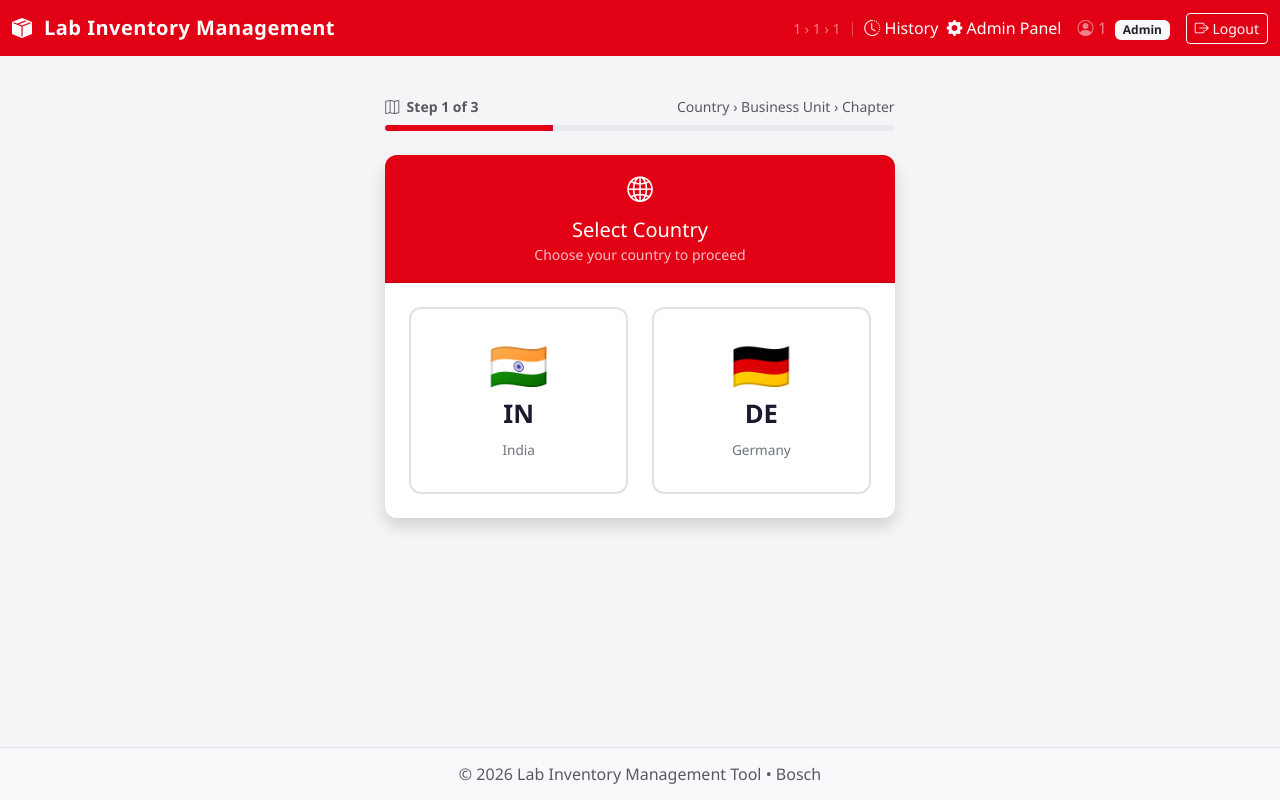
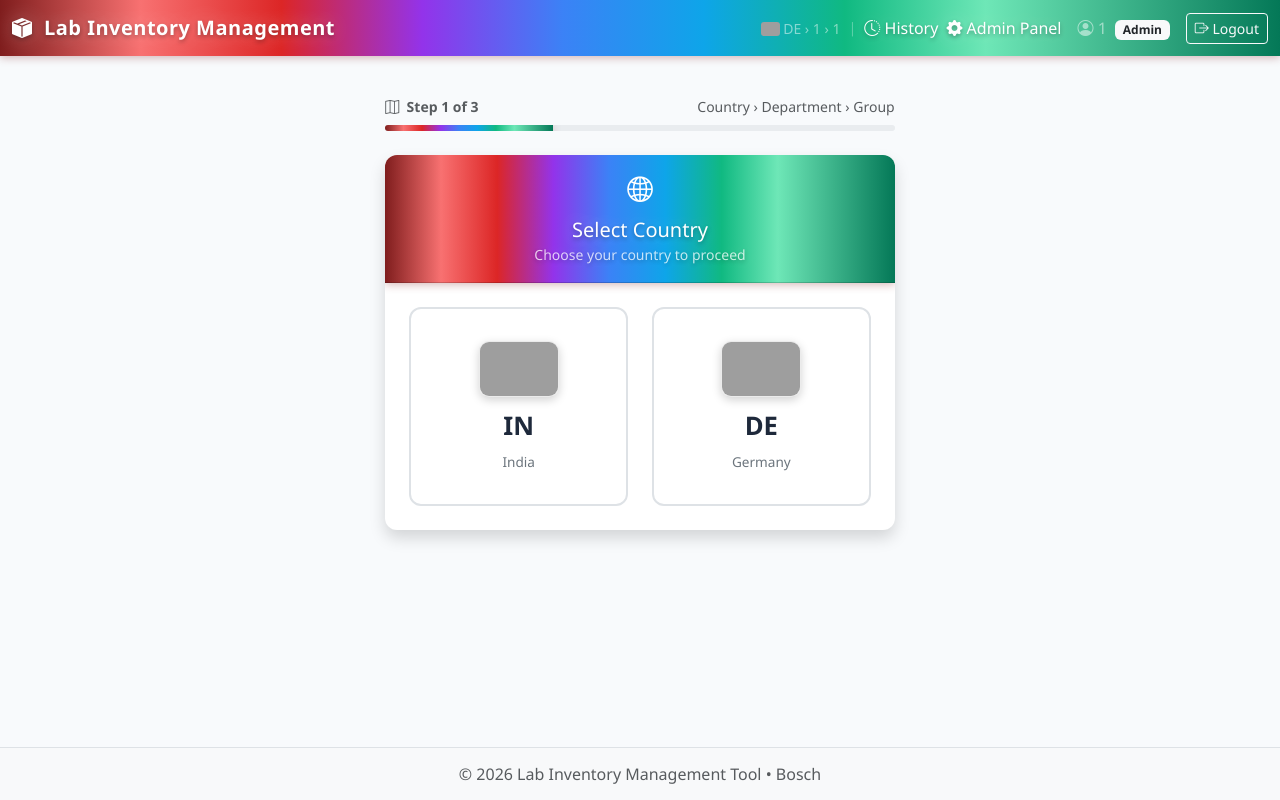
Before and after one commit to MurugaBoopathi/WS_LAB_INVENTORY_MANAGEMENT, a Flask app: page /select-country in a window 1280 px wide. Run offline with Flask 3, Linux system fonts and the light colour scheme; the visitor is signed in with stand-in values (Sample User, id 1); some libraries are stand-ins or nearby versions; grey boxes are pictures that could not be loaded.

Commit message:
Refactor selection flow to use Department and Group hierarchy; update templates and styles accordingly

```diff
--- a/app/data/inventory.json
+++ b/app/data/inventory.json
@@ -7,9 +7,9 @@
         {
           "id": "C1_001",
           "name": "Renesas RH850 D3 board",
-          "is_locked": true,
-          "borrowed_by": null,
-          "borrowed_at": null
+          "is_locked": false,
+          "borrowed_by": "MPI2COB",
+          "borrowed_at": "2026-03-18 10:38:46"
         },
         {
           "id": "C1_002",
--- a/app/routes.py
+++ b/app/routes.py
@@ -10,12 +10,12 @@ main_bp = Blueprint('main', __name__)
 
 
 # ------------------------------------------------------------------
-# Navigation Structure: Country → Business Unit → Chapter
+# Navigation Structure: Country → Department → Group
 # ------------------------------------------------------------------
 
 COUNTRIES = ['IN', 'DE']
 
-BUSINESS_UNITS = {
+DEPARTMENTS = {
     'IN': [
         ('EBA', 'Automotive Aftermarket'),
         ('EBB', 'Bosch Diagnostics'),
@@ -40,69 +40,65 @@ BUSINESS_UNITS = {
     ],
 }
 
-CHAPTERS = {
+GROUPS = {
     'EBA': [
-        'EBA Chapter 1',
-        'EBA Chapter 2',
-        'EBA Chapter 3',
-        'EBA Chapter 4',
-        'EBA Chapter 5',
+        'EBA1',
+        'EBA2',
+        'EBA3',
+        'EBA6',
     ],
     'EBB': [
-        'EBB1',
         'EBB2',
-        'EBB3',
         'EBB4',
         'EBB5',
+        'EBB6',
+        'EBB7',
     ],
     'EBD': [
-        'EBD Chapter 1',
-        'EBD Chapter 2',
-        'EBD Chapter 3',
-        'EBD Chapter 4',
-        'EBD Chapter 5',
+        'EBD1',
+        'EBD2',
+        'EBD3',
+        'EBD4',
+        'EBD5',
+        'EBD6',
     ],
     'ECP': [
-        'ECP Chapter 1',
-        'ECP Chapter 2',
-        'ECP Chapter 3',
-        'ECP Chapter 4',
-        'ECP Chapter 5',
+        'ECP1',
+        'ECP2',
+        'ECP3',
+        'ECP5',
     ],
     'ECT': [
-        'ECT Chapter 1',
-        'ECT Chapter 2',
-        'ECT Chapter 3',
-        'ECT Chapter 4',
-        'ECT Chapter 5',
+        'ECT1',
+        'ECT2',
+        'ECT3',
     ],
     'EMT': [
-        'EMT Chapter 1',
-        'EMT Chapter 2',
-        'EMT Chapter 3',
-        'EMT Chapter 4',
-        'EMT Chapter 5',
+        'EMT1',
+        'EMT2',
+        'EMT3',
     ],
     'ETA': [
-        'ETA Chapter 1',
-        'ETA Chapter 2',
-        'ETA Chapter 3',
-        'ETA Chapter 4',
-        'ETA Chapter 5',
+        'ETA1',
+        'ETA2',
+        'ETA3',
+        'ETA4',
+        'ETA5',
+        'ETA6',
+        'ETA7',
+        'ETA8',
+        'ETA9',
     ],
     'ETE': [
-        'ETE Chapter 1',
-        'ETE Chapter 2',
-        'ETE Chapter 3',
-        'ETE Chapter 4',
-        'ETE Chapter 5',
+        'ETE1',
+        'ETE2',
     ],
     'EXP': [
-        'EXP Chapter 1',
-        'EXP Chapter 2',
-        'EXP Chapter 3',
-        'EXP Chapter 4',
-        'EXP Chapter 5',
+        'EXP1',
+        'EXP2',
+        'EXP3',
+        'EXP4',
+        'EXP5',
     ],
 }
 
@@ -148,10 +144,10 @@ def index():
     if 'nt_id' in session:
         if not session.get('country'):
             return redirect(url_for('main.select_country'))
-        if not session.get('business_unit'):
-            return redirect(url_for('main.select_bu'))
-        if not session.get('chapter'):
-            return redirect(url_for('main.select_chapter'))
+        if session.get('country') != 'DE' and not session.get('department'):
+            return redirect(url_for('main.select_department'))
+        if session.get('country') != 'DE' and not session.get('group'):
+            return redirect(url_for('main.select_group'))
         return redirect(url_for('main.dashboard'))
     return redirect(url_for('main.login'))
 
@@ -204,17 +200,17 @@ def logout():
 def dashboard():
     if not session.get('country'):
         return redirect(url_for('main.select_country'))
-    if not session.get('business_unit'):
-        return redirect(url_for('main.select_bu'))
-    if not session.get('chapter'):
-        return redirect(url_for('main.select_chapter'))
+    if session.get('country') != 'DE' and not session.get('department'):
+        return redirect(url_for('main.select_department'))
+    if session.get('country') != 'DE' and not session.get('group'):
+        return redirect(url_for('main.select_group'))
     cupboards = _dm().get_all_cupboards()
     return render_template(
         'dashboard.html',
         cupboards=cupboards,
         country=session['country'],
-        business_unit=session['business_unit'],
-        chapter=session['chapter'],
+        department=session.get('department'),
+        group=session.get('group'),
     )
 
 
@@ -229,52 +225,61 @@ def select_country():
         country = request.form.get('country', '').strip()
         if country in COUNTRIES:
             session['country'] = country
-            session.pop('business_unit', None)
-            session.pop('chapter', None)
-            return redirect(url_for('main.select_bu'))
+            session.pop('department', None)
+            session.pop('group', None)
+            # Germany has no Department/Group hierarchy — go straight to dashboard
+            if country == 'DE':
+                return redirect(url_for('main.dashboard'))
+            return redirect(url_for('main.select_department'))
         flash('Invalid country selection.', 'danger')
     return render_template('select_country.html', countries=COUNTRIES)
 
 
-@main_bp.route('/select-bu', methods=['GET', 'POST'])
+@main_bp.route('/select-department', methods=['GET', 'POST'])
 @login_required
-def select_bu():
+def select_department():
     country = session.get('country')
     if not country:
         return redirect(url_for('main.select_country'))
-    bus = BUSINESS_UNITS.get(country, [])
+    # Germany does not use Department/Group — redirect away
+    if country == 'DE':
+        return redirect(url_for('main.dashboard'))
+    depts = DEPARTMENTS.get(country, [])
     if request.method == 'POST':
-        bu = request.form.get('business_unit', '').strip()
-        bu_codes = [code for code, _ in bus]
-        if bu in bu_codes:
-            session['business_unit'] = bu
-            session.pop('chapter', None)
-            return redirect(url_for('main.select_chapter'))
-        flash('Invalid business unit selection.', 'danger')
-    return render_template('select_bu.html', country=country, business_units=bus)
+        dept = request.form.get('department', '').strip()
+        dept_codes = [code for code, _ in depts]
+        if dept in dept_codes:
+            session['department'] = dept
+            session.pop('group', None)
+            return redirect(url_for('main.select_group'))
+        flash('Invalid department selection.', 'danger')
+    return render_template('select_department.html', country=country, departments=depts)
 
 
-@main_bp.route('/select-chapter', methods=['GET', 'POST'])
+@main_bp.route('/select-group', methods=['GET', 'POST'])
 @login_required
-def select_chapter():
+def select_group():
     country = session.get('country')
-    bu = session.get('business_unit')
+    dept = session.get('department')
     if not country:
         return redirect(url_for('main.select_country'))
-    if not bu:
-        return redirect(url_for('main.select_bu'))
-    chapters = CHAPTERS.get(bu, [])
+    # Germany does not use Department/Group — redirect away
+    if country == 'DE':
+        return redirect(url_for('main.dashboard'))
+    if not dept:
+        return redirect(url_for('main.select_department'))
+    groups = GROUPS.get(dept, [])
     if request.method == 'POST':
-        chapter = request.form.get('chapter', '').strip()
-        if chapter in chapters:
-            session['chapter'] = chapter
+        group = request.form.get('group', '').strip()
+        if group in groups:
+            session['group'] = group
             return redirect(url_for('main.dashboard'))
-        flash('Invalid chapter selection.', 'danger')
+        flash('Invalid group selection.', 'danger')
     return render_template(
-        'select_chapter.html',
+        'select_group.html',
         country=country,
-        bu=bu,
-        chapters=chapters,
+        dept=dept,
+        groups=groups,
     )
 
 
--- a/app/static/css/style.css
+++ b/app/static/css/style.css
@@ -5,10 +5,18 @@
 
 /* ---------- CSS Variables ---------- */
 :root {
-    --bosch-red:   #e20015;
-    --bosch-red-d: #b8001a;
-    --bosch-dark:  #1a1a2e;
-    --bosch-gray:  #f5f5f7;
+    --header-gradient-start: #dc2626;  /* Bright red */
+    --header-gradient-end:   #991b1b;  /* Deep red */
+    --header-color-d:        #7f1d1d;  /* Darker red for hover */
+    --accent-color:          #10b981;  /* Emerald green for buttons */
+    --accent-color-d:        #059669;  /* Darker emerald for hover */
+    --secondary-accent:      #f59e0b;  /* Amber for highlights */
+    --bosch-dark:            #1e293b;  /* Slightly lighter dark */
+    --bosch-gray:            #f8fafc;  /* Lighter, airier gray */
+
+    /* Legacy variable names for backward compatibility */
+    --bosch-red:   var(--accent-color);
+    --bosch-red-d: var(--accent-color-d);
 }
 
 /* ---------- Global ---------- */
@@ -22,25 +30,52 @@ body {
 
 /* ---------- Navbar ---------- */
 .bg-bosch {
-    background-color: var(--bosch-red) !important;
+    background: linear-gradient(to right,
+        #7f1d1d 0%,      /* Dark red */
+        #f87171 11%,     /* Light red */
+        #dc2626 22%,     /* Red */
+        #9333ea 33%,     /* Purple */
+        #3b82f6 44%,     /* Blue */
+        #0ea5e9 55%,     /* Sky blue */
+        #10b981 66%,     /* Green */
+        #6ee7b7 77%,     /* Light green */
+        #047857 100%     /* Dark green */
+    ) !important;
+    box-shadow: 0 2px 8px rgba(127, 29, 29, 0.3);
+}
+
+.bg-bosch h4,
+.bg-bosch h5,
+.bg-bosch h6,
+.bg-bosch small,
+.bg-bosch .text-white {
+    color: #ffffff !important;
+    text-shadow: 0 2px 4px rgba(0, 0, 0, 0.3),
+                 0 0 20px rgba(255, 255, 255, 0.3);
 }
 
 .navbar-brand {
     font-weight: 700;
     font-size: 1.25rem;
     letter-spacing: .5px;
+    color: #ffffff !important;
+    text-shadow: 0 2px 4px rgba(0, 0, 0, 0.3),
+                 0 0 20px rgba(255, 255, 255, 0.3);
 }
 
 /* ---------- Buttons ---------- */
 .btn-bosch {
-    background-color: var(--bosch-red);
-    border-color: var(--bosch-red);
+    background: linear-gradient(135deg, #3b82f6 0%, #8b5cf6 100%);
+    border: none;
     color: #fff;
+    box-shadow: 0 2px 8px rgba(59, 130, 246, 0.3);
+    transition: all 0.3s ease;
 }
 .btn-bosch:hover,
 .btn-bosch:focus {
-    background-color: var(--bosch-red-d);
-    border-color: var(--bosch-red-d);
+    background: linear-gradient(135deg, #2563eb 0%, #7c3aed 100%);
+    box-shadow: 0 4px 12px rgba(59, 130, 246, 0.4);
+    transform: translateY(-2px);
     color: #fff;
 }
 
@@ -256,14 +294,36 @@ body {
     gap: .4rem;
 }
 .country-btn:hover {
-    border-color: var(--bosch-red);
-    box-shadow: 0 4px 16px rgba(226, 0, 21, .18);
+    border: 2px solid transparent;
+    background: linear-gradient(white, white) padding-box,
+                linear-gradient(135deg, #3b82f6, #8b5cf6, #10b981) border-box;
+    box-shadow: 0 6px 20px rgba(59, 130, 246, .25);
     transform: translateY(-3px);
-    background-color: #fff5f5;
 }
-.country-flag {
-    font-size: 3rem;
-    line-height: 1;
+.country-flag-wrapper {
+    display: flex;
+    align-items: center;
+    justify-content: center;
+    width: 80px;
+    height: 56px;
+    border-radius: 10px;
+    overflow: hidden;
+    box-shadow: 0 3px 10px rgba(0, 0, 0, .18);
+    border: 1px solid rgba(0,0,0,.08);
+    margin: 0 auto .25rem;
+    transition: box-shadow .2s ease, transform .2s ease;
+}
+.country-btn:hover .country-flag-wrapper {
+    box-shadow: 0 6px 18px rgba(59, 130, 246, .35);
+    transform: scale(1.06);
+}
+.country-flag-icon {
+    width: 80px !important;
+    height: 56px !important;
+    background-size: cover !important;
+    background-position: center !important;
+    border-radius: 0;
+    flex-shrink: 0;
 }
 .country-code {
     font-size: 1.6rem;
--- a/app/templates/base.html
+++ b/app/templates/base.html
@@ -10,6 +10,9 @@
           rel="stylesheet">
     <!-- Bootstrap Icons -->
     <link href="https://cdn.jsdelivr.net/npm/bootstrap-icons@1.11.2/font/bootstrap-icons.css"
+          rel="stylesheet">
+    <!-- Flag Icons -->
+    <link href="https://cdn.jsdelivr.net/npm/flag-icons@7.2.3/css/flag-icons.min.css"
           rel="stylesheet">
     <!-- Custom CSS -->
     <link href="{{ url_for('static', filename='css/style.css') }}" rel="stylesheet">
@@ -26,12 +29,16 @@
 
             {% if session.get('nt_id') %}
             <div class="d-flex align-items-center gap-2 flex-wrap">
-                {% if session.get('country') and session.get('business_unit') and session.get('chapter') %}
+                {% if session.get('country') %}
                 <span class="navbar-text text-white-50 small d-none d-md-inline">
-                    {% if session.get('country') == 'IN' %}🇮🇳{% elif session.get('country') == 'DE' %}🇩🇪{% endif %}
+                    {% if session.get('country') == 'IN' %}<span class="fi fi-in" style="border-radius:3px;"></span>{% elif session.get('country') == 'DE' %}<span class="fi fi-de" style="border-radius:3px;"></span>{% endif %}
                     {{ session.get('country') }}
-                    &rsaquo; {{ session.get('business_unit') }}
-                    &rsaquo; {{ session.get('chapter') }}
+                    {% if session.get('department') %}
+                    &rsaquo; {{ session.get('department') }}
+                    {% endif %}
+                    {% if session.get('group') %}
+                    &rsaquo; {{ session.get('group') }}
+                    {% endif %}
                 </span>
                 <span class="navbar-divider d-none d-md-inline">|</span>
                 {% endif %}
--- a/app/templates/select_country.html
+++ b/app/templates/select_country.html
@@ -10,7 +10,7 @@
                 <small class="text-muted fw-semibold">
                     <i class="bi bi-map"></i>&nbsp; Step 1 of 3
                 </small>
-                <small class="text-muted">Country &rsaquo; Business Unit &rsaquo; Chapter</small>
+                <small class="text-muted">Country &rsaquo; Department &rsaquo; Group</small>
             </div>
             <div class="progress selection-progress">
                 <div class="progress-bar bg-bosch" style="width: 33%;"></div>
@@ -31,13 +31,20 @@
                         <form method="POST">
                             <input type="hidden" name="country" value="{{ country }}">
                             <button type="submit" class="btn country-btn w-100">
-                                <div class="country-flag">
-                                    {% if country == 'IN' %}🇮🇳{% elif country == 'DE' %}🇩🇪{% endif %}
+                                <div class="country-flag-wrapper">
+                                    {% if country == 'IN' %}
+                                    <span class="fi fi-in country-flag-icon"></span>
+                                    {% elif country == 'DE' %}
+                                    <span class="fi fi-de country-flag-icon"></span>
+                                    {% else %}
+                                    <span class="fi fi-{{ country | lower }} country-flag-icon"></span>
+                                    {% endif %}
                                 </div>
                                 <div class="country-code">{{ country }}</div>
                                 <div class="country-name">
                                     {% if country == 'IN' %}India
                                     {% elif country == 'DE' %}Germany
+                                    {% else %}{{ country }}
                                     {% endif %}
                                 </div>
                             </button>
```
Also changed, not shown: other parts of app/static/css/style.css (+33 -25 lines), app/data/history.json (+21 -0 lines), app/templates/dashboard.html (+9 -5 lines), app/templates/select_department.html (renamed from app/templates/select_bu.html, +13 -12 lines), app/templates/select_group.html (renamed from app/templates/select_chapter.html, +16 -16 lines).
